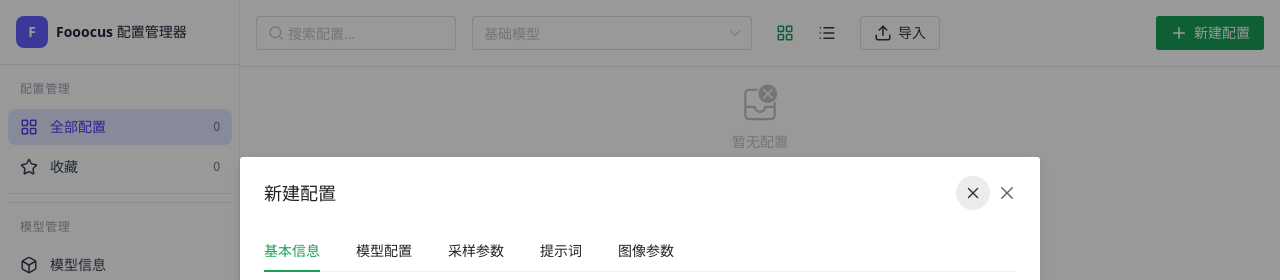
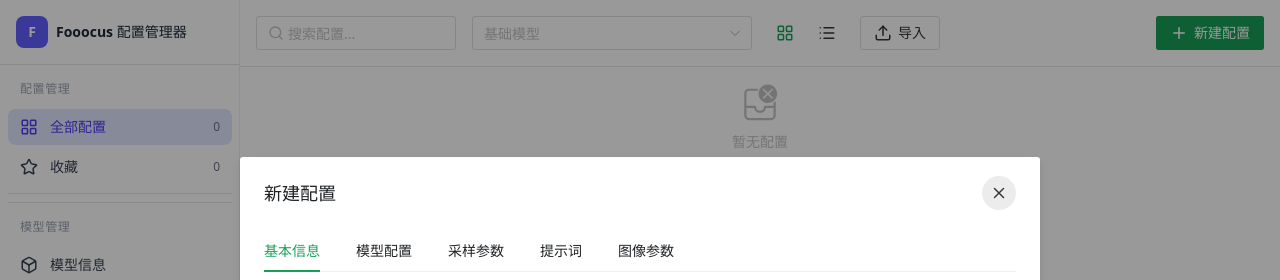
Before and after one commit to Pangyuyu/fooocus-config-manager, a Vue app in the folder fooocus-config-manager/: page / in a window 1280 px wide. Both pictures are taken after a click on the button "新建配置". Shown: the top 280 px of the page. Built offline with nearby package versions, Linux system fonts and the light colour scheme; the HTML template or start-up script is replaced by a standard one.

Commit message:
NModal中需要设置closable为false，否则模态框会有两个关闭按钮

```diff
--- a/fooocus-config-manager/src/components/ModelEditor.vue
+++ b/fooocus-config-manager/src/components/ModelEditor.vue
@@ -49,6 +49,7 @@ const handleClose = () => {
   <NModal
     :show="true"
     :mask-closable="false"
+    :closable="false"
     :close-on-esc="true"
     preset="card"
     :style="{ width: '600px', maxHeight: '90vh' }"
--- a/fooocus-config-manager/src/components/PresetEditor.vue
+++ b/fooocus-config-manager/src/components/PresetEditor.vue
@@ -69,6 +69,7 @@ const handleClose = () => {
     :show="true"
     :mask-closable="false"
     :close-on-esc="true"
+    :closable="false"
     preset="card"
     :style="{ width: '800px', maxHeight: '90vh' }"
     :title="isNewPreset ? '新建配置' : '编辑配置'"
```
